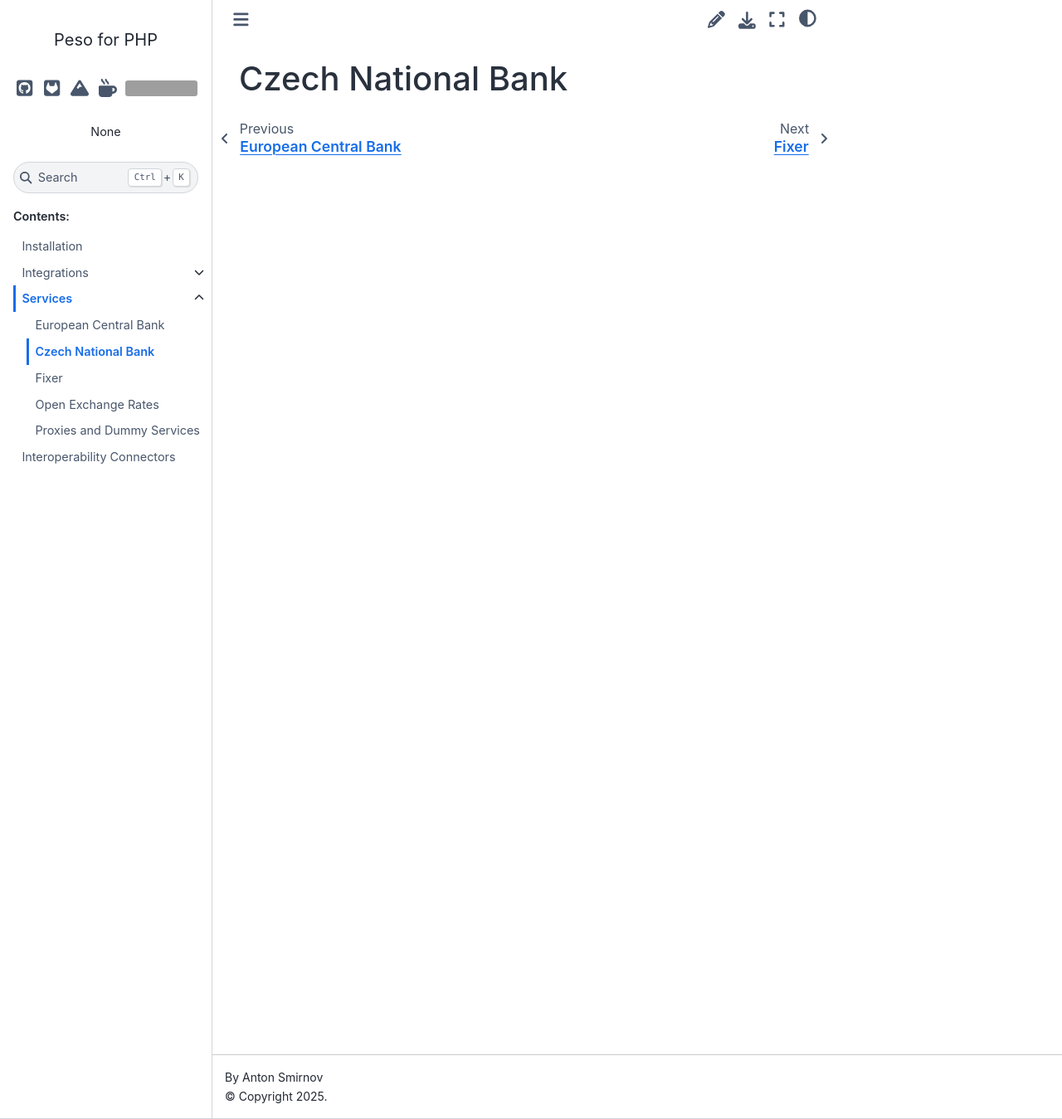
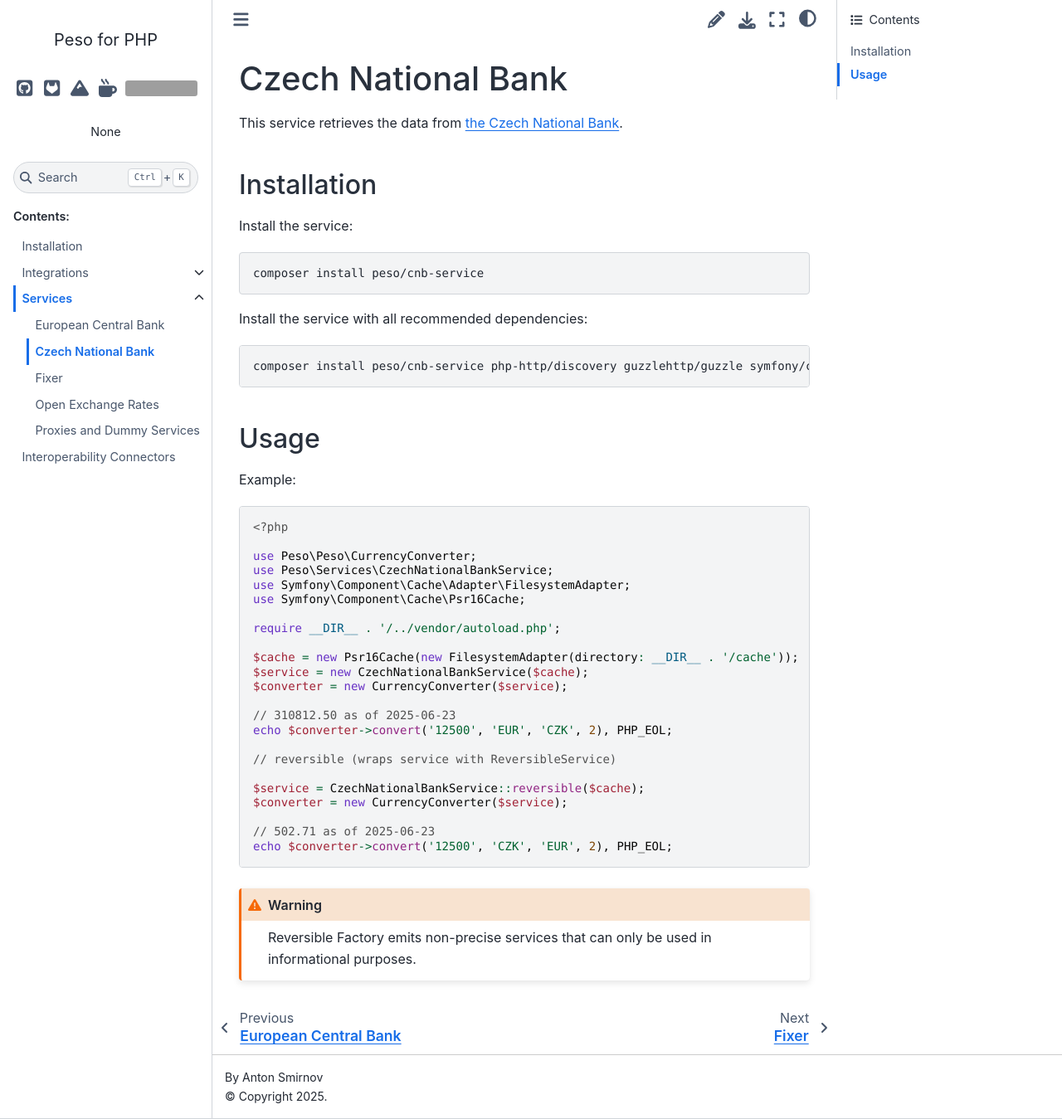
Before and after one commit to phpeso/doc, a Sphinx documentation site: the page built from source/services/cnb.rst, in a window 1280 px wide and 1349 px high. Shown: the whole window at 83% size. Built offline with Sphinx 7.4.7 and the Sphinx Book theme 1.1.4, drawn with Linux system fonts in a browser that asks for light colours; grey boxes are pictures that could not be loaded.

Commit message:
Document CNB

```diff
--- a/source/services/cnb.rst
+++ b/source/services/cnb.rst
@@ -2,3 +2,57 @@
 
 Czech National Bank
 ###################
+
+.. highlight:: php
+
+This service retrieves the data from `the Czech National Bank <cnb_>`_.
+
+.. _cnb: https://www.cnb.cz/en/financial-markets/foreign-exchange-market/central-bank-exchange-rate-fixing/central-bank-exchange-rate-fixing/
+
+Installation
+============
+
+Install the service:
+
+.. code-block:: bash
+
+    composer install peso/cnb-service
+
+Install the service with all recommended dependencies:
+
+.. code-block:: bash
+
+    composer install peso/cnb-service php-http/discovery guzzlehttp/guzzle symfony/cache
+
+Usage
+=====
+
+Example::
+
+    <?php
+
+    use Peso\Peso\CurrencyConverter;
+    use Peso\Services\CzechNationalBankService;
+    use Symfony\Component\Cache\Adapter\FilesystemAdapter;
+    use Symfony\Component\Cache\Psr16Cache;
+
+    require __DIR__ . '/../vendor/autoload.php';
+
+    $cache = new Psr16Cache(new FilesystemAdapter(directory: __DIR__ . '/cache'));
+    $service = new CzechNationalBankService($cache);
+    $converter = new CurrencyConverter($service);
+
+    // 310812.50 as of 2025-06-23
+    echo $converter->convert('12500', 'EUR', 'CZK', 2), PHP_EOL;
+
+    // reversible (wraps service with ReversibleService)
+
+    $service = CzechNationalBankService::reversible($cache);
+    $converter = new CurrencyConverter($service);
+
+    // 502.71 as of 2025-06-23
+    echo $converter->convert('12500', 'CZK', 'EUR', 2), PHP_EOL;
+
+.. warning::
+    Reversible Factory emits non-precise services
+    that can only be used in informational purposes.
```
